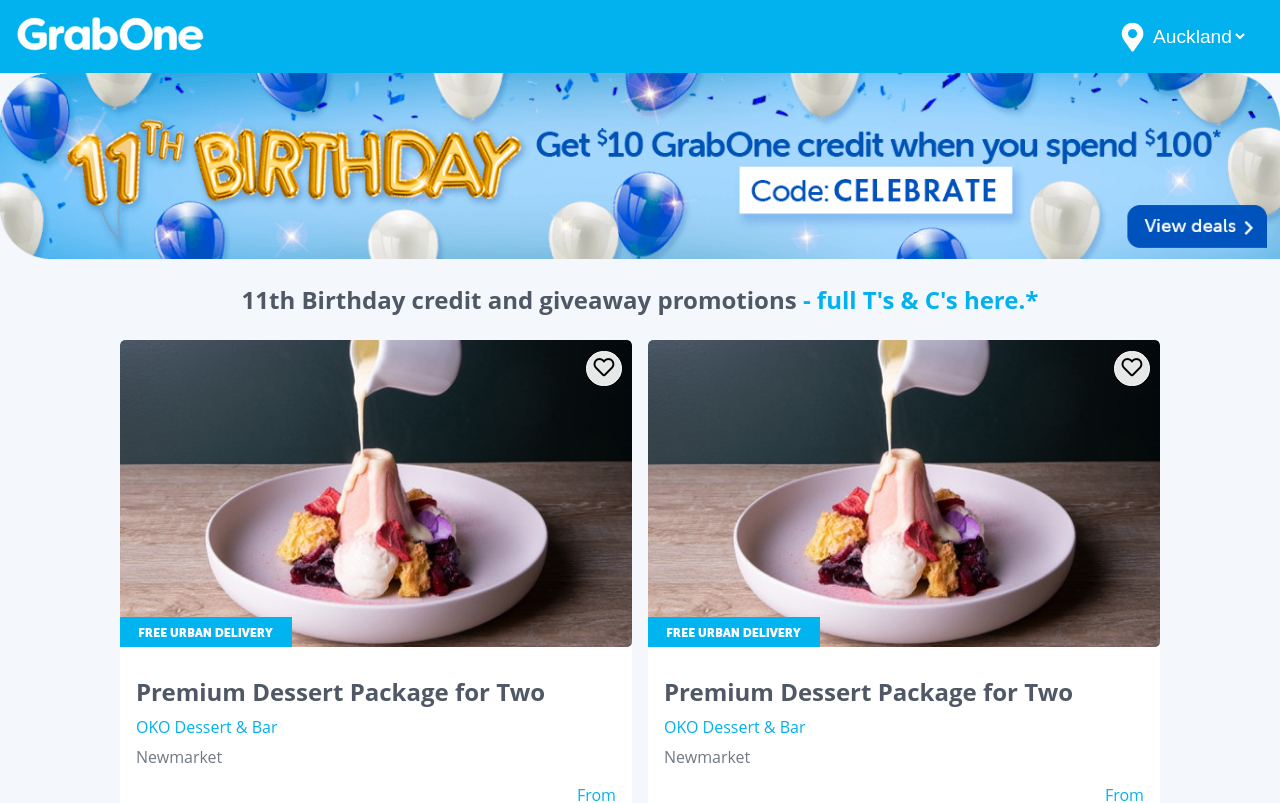
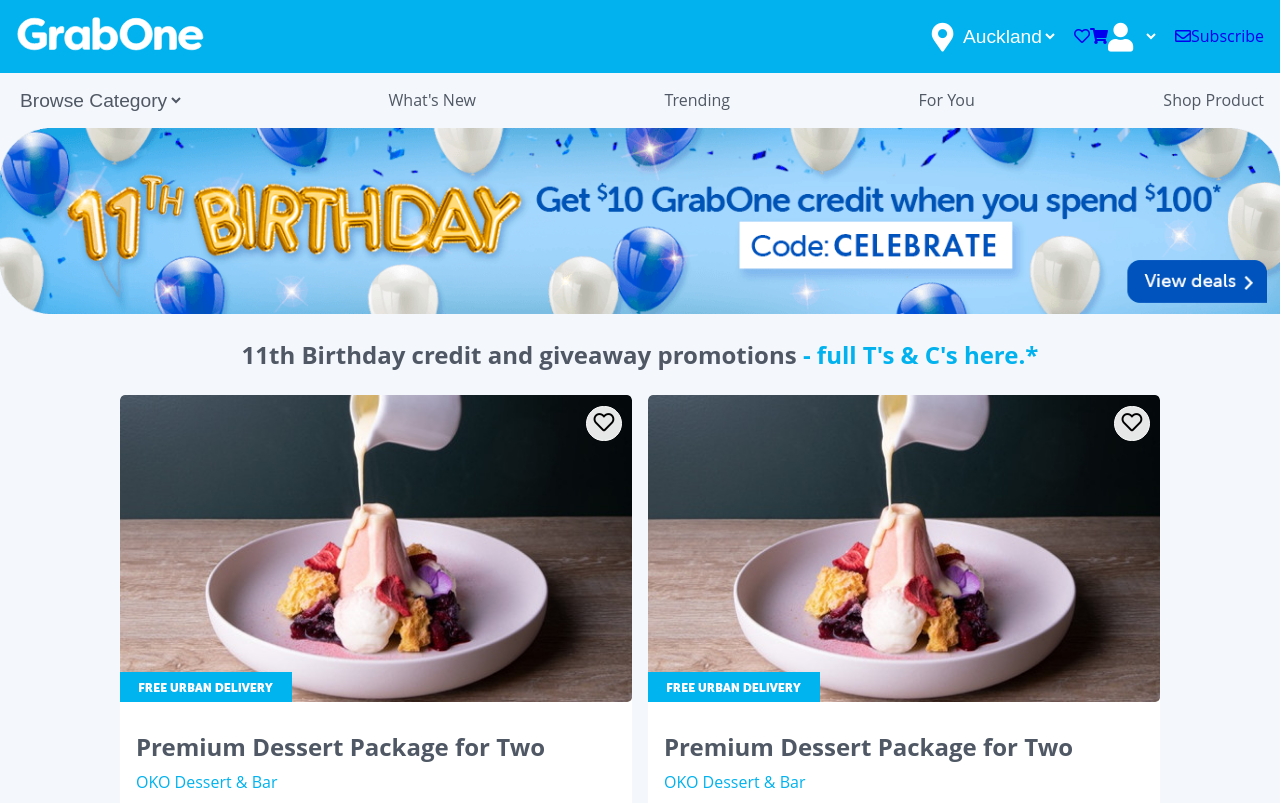
Before and after one commit to Sabbaghh/grabone-clone-, a React (Create React App) app: page / in a window 1280 px wide. Shown: the top 803 px of the page. Built offline with nearby package versions, Linux system fonts and the light colour scheme.

Commit message:
Adding styles for diffrent nav bars

```diff
--- a/src/components/NavBar.js
+++ b/src/components/NavBar.js
@@ -1,20 +1,30 @@
 import React from 'react';
 import '../styles/navbar.css';
+import BottomNav from './BottomNav';
 import DropDownList from './DropDownList';
+import InnerNav from './InnerNav';
+import SecondaryNav from './SecondaryNav';
 
 const Header = () => {
 	return (
-		<nav className='bg-primary flex space-between p-1 navbar'>
+		<>
+			<nav className='flex p-1 bg-primary space-between navbar'>
 				<div id='brand'>
 					<a href='#!'>
 						<img src='./images/brand.svg' alt='brand' />
 					</a>
 				</div>
+				<div className='flex'>
 					<DropDownList
 						list={['Auckland', 'Waikato']}
 						icon='fas fa-map-marker-alt'
 					/>
+					<InnerNav />
+					<BottomNav />
+				</div>
 			</nav>
+			<SecondaryNav />
+		</>
 	);
 };
 
```
Lines whose indentation alone changed are shown as unchanged.
